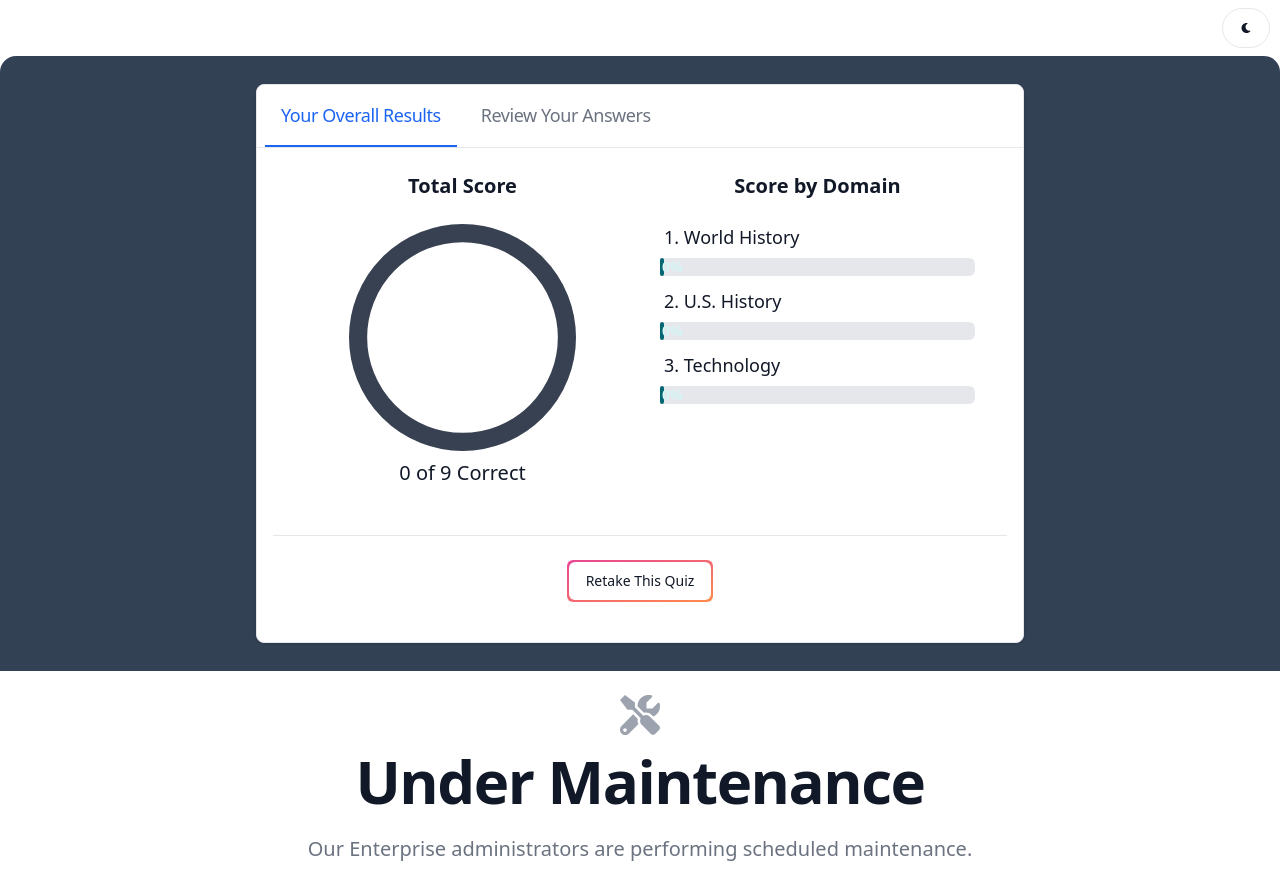
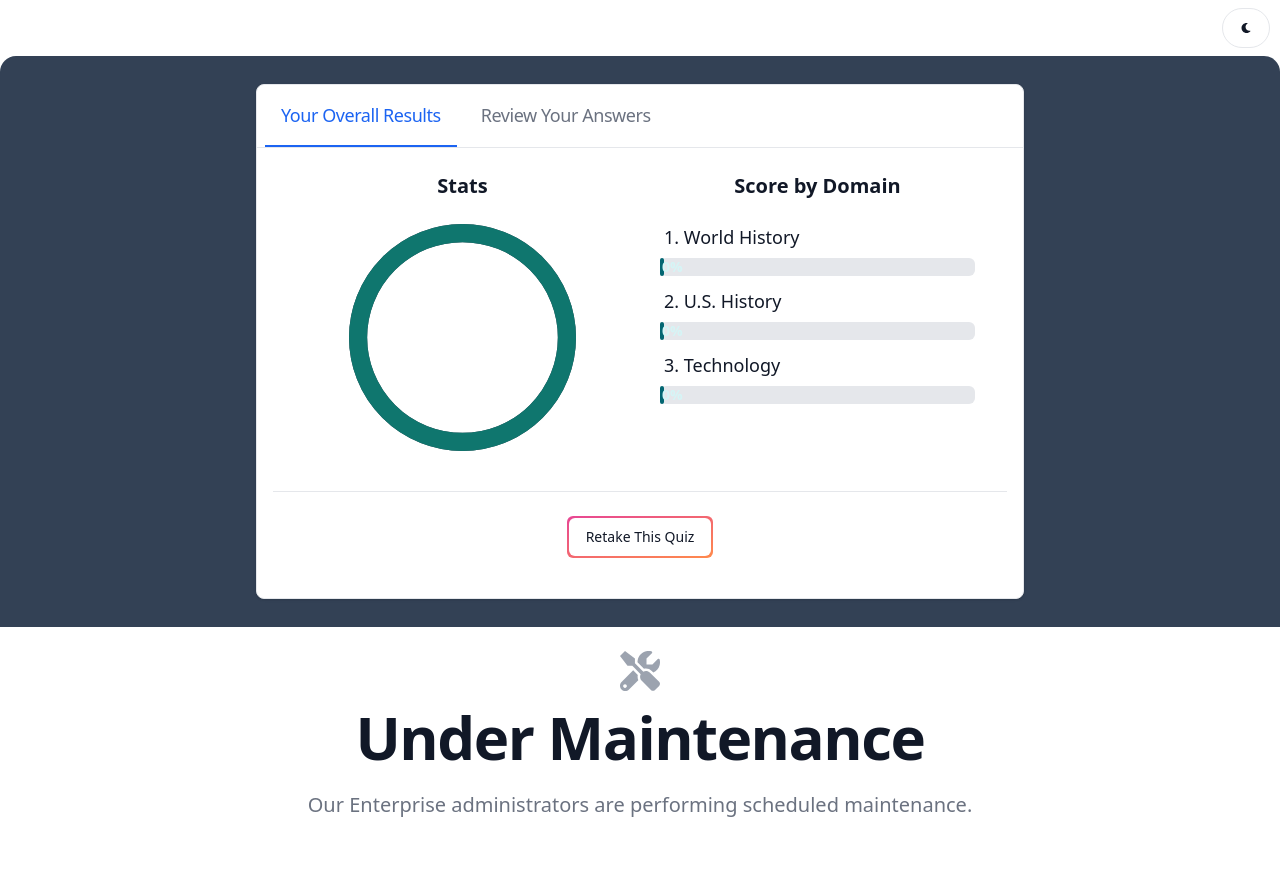
Before and after one commit to IAMAmanRaj/LearningPathway, a React (Vite) app in the folder client/: page /interest in a window 1280 px wide. Both pictures are taken after a click on the button "Score My Quiz". After the commit the page ends 843 px from the top, so only its background shows below. Built offline with nearby package versions, Linux system fonts and the light colour scheme.

Commit message:
Configure Changes for pathway logic

```diff
--- a/client/src/components/ProgressCard.jsx
+++ b/client/src/components/ProgressCard.jsx
@@ -14,8 +14,9 @@
                     </h2>
                     <button
                         type="button"
-                        className="text-gray-900 bg-white border border-gray-300 focus:outline-none hover:bg-gray-100 font-medium rounded-full text-xs sm:text-sm px-5 py-2.5 me-2 mb-2 dark:bg-gray-800 dark:text-white dark:border-gray-600 dark:hover:bg-gray-700 dark:hover:border-gray-600 dark:focus:ring-gray-700"
+                        className="text-gray-900 bg-white border border-gray-800 focus:outline-none hover:bg-gray-300  rounded-full text-[13px] sm:text-sm px-5 py-2.5 me-2 mb-2 dark:bg-gray-800 dark:text-white dark:border-gray-600 dark:hover:bg-gray-700 dark:hover:border-gray-600 dark:focus:ring-gray-700"
                         onClick={handleProgressToggle}
+
                         >
                         Return to Quiz
                     </button>
--- a/client/src/components/QuestionCard.jsx
+++ b/client/src/components/QuestionCard.jsx
@@ -39,7 +39,7 @@
                             className={
                                 selectedAnswerID === answerOption.answerID
                                 ? 'w-full text-left font-semibold text-gray-900 bg-white border border-gray-300 focus:outline-none hover:bg-gray-100 focus:ring-4 focus:ring-gray-200 rounded-md text-base px-5 py-2.5 mr-2 mb-2 dark:bg-gray-600 dark:text-white dark:border-gray-600 dark:hover:bg-gray-700 dark:hover:border-gray-600 dark:focus:ring-gray-500'
-                                : 'w-full text-left font-thin text-gray-900 hover:text-white border-[1.5px] border-blue-700  hover:bg-gray-900 focus:ring-4 focus:outline-none focus:ring-gray-300  rounded-md text-base px-5 py-2.5 mr-2 mb-2 dark:border-gray-600 dark:text-gray-100 dark:hover:text-white dark:hover:bg-gray-600 dark:focus:ring-gray-800'
+                                : 'w-full text-left text-gray-900  border-[2.5px]  hover:bg-gray-300 hover:text-zinc-900  focus:ring-4 focus:outline-none focus:ring-gray-300  rounded-md text-base px-5 py-2.5 mr-2 mb-2 dark:border-gray-600 dark:text-gray-100 dark:hover:text-white dark:hover:bg-gray-600 dark:focus:ring-gray-800'
                             }
                             >
                             {answerOption.answerText}
--- a/client/src/components/ScoreReportCard.jsx
+++ b/client/src/components/ScoreReportCard.jsx
@@ -12,7 +12,7 @@
         return Array.from(domainNumbers);
     };
 
-    const scorePercentage = Math.round(props.score/props.quizLength*100)
+
 
     const [currentTab, setCurrentTab] = useState('tab1');
     const tabList = [
@@ -23,22 +23,19 @@
             <div className="tab-content p-3 flex flex-col sm:flex-row ">
                 <div className='w-12/12 sm:w-6/12 items-center justify-between mb-4 text-center space-y-4'>
                     <h2 className='text-xl sm:pb-3 font-bold leading-none text-gray-900 dark:text-white'>
-                        Total Score
+                        Stats
                     </h2>
 
                     <div className='px-16'>
                         <CircularProgressbar
-                            value={scorePercentage}
-                            text={scorePercentage+'%'}
+
                             styles={buildStyles({
                                 textColor: "white",
                                 pathColor: "#0f766e",
                                 trailColor: "#374151",
                             })}
                         />
-                        <h3 className='text-xl leading-none text-gray-900 dark:text-white py-3'>
-                            {props.score} of {props.quizLength} Correct
-                        </h3>
+
                     </div>
 
                 </div>
@@ -81,16 +78,13 @@
                             key={answerOption.answerID}
 
                             className={
-                                //answer was selected and is not correct
-                                props.selectedAnswerID === answerOption.answerID && answerOption.answerID !== props.question.correctResponse ?
-                                'w-full text-left font-semibold text-gray-900 bg-white border border-gray-300 focus:outline-none focus:ring-4 focus:ring-gray-200 rounded-md text-base px-5 py-2.5 mr-2 mb-2 dark:bg-red-600/50 dark:text-white dark:border-red-800/50 dark:focus:ring-red-600/50'
+                                //answer was selected
+                                props.selectedAnswerID === answerOption.answerID ?
+                                'w-full text-left font-semibold text-gray-900 bg-green-400 border-[2px] border-black dark:border-slate-200 focus:outline-none focus:ring-4 focus:ring-gray-200 rounded-md text-base px-5 py-2.5 mr-2 mb-2'
                                 :
-                                //answer was selected and is correct
-                                props.selectedAnswerID === answerOption.answerID && answerOption.answerID === props.question.correctResponse ?
-                                'w-full text-left font-semibold text-gray-900 bg-white border border-gray-300 focus:outline-none focus:ring-4 focus:ring-gray-200 rounded-md text-base px-5 py-2.5 mr-2 mb-2 dark:bg-teal-600 dark:text-white dark:border-teal-600 dark:focus:ring-teal-500'
-                                :
+
                                 //everything else
-                                'w-full text-left font-thin text-gray-900 border border-gray-800 focus:ring-4 focus:outline-none focus:ring-gray-300 rounded-md text-base px-5 py-2.5 mr-2 mb-2 dark:border-gray-600 dark:text-gray-100 dark:focus:ring-gray-800'
+                                'w-full text-left font-thin text-gray-900 border bg-slate-300 border-gray-800 focus:ring-4 focus:outline-none focus:ring-gray-300 rounded-md text-base px-5 py-2.5 mr-2 mb-2 dark:border-gray-600 dark:text-gray-900 dark:focus:ring-gray-800'
                             }
                             >
                             {answerOption.answerText}
@@ -98,13 +92,11 @@
                     ))}
 
 
-                    {props.selectedAnswerID === props.question.correctResponse ?
-                    <p className="my-3 text-gray-800 text-base dark:text-teal-500"> <FontAwesomeIcon icon={faCheck} style={{color: "#009688",}} /> You answered this question correctly.</p>
-                    :
-                    props.selectedAnswerID !== props.question.correctResponse && props.selectedAnswerID !== null ?
-                    <p className="my-3 text-gray-800 text-base dark:text-red-600"> <FontAwesomeIcon icon={faXmark} style={{color: "#DC3545",}} /> You answered this question incorrectly.</p>
-                    :
-                    <p className="my-3 text-gray-800 text-base dark:text-red-600"> <FontAwesomeIcon icon={faXmark} style={{color: "#DC3545",}} /> You did not answer this question.</p>
+                    {props.selectedAnswerID === null ?
+                     <p className="my-3 text-gray-800 text-base dark:text-red-600"> <FontAwesomeIcon icon={faXmark} style={{color: "#DC3545",}} /> You did not answer this question.</p>
+
+                    : <p className="my-3 text-gray-800 text-base dark:text-teal-500"> <FontAwesomeIcon icon={faCheck} style={{color: "#009688",}} /> Your response was recorded successfully.</p>
+
                     }
 
                     <p className='font-bold text-gray-800 text-base dark:text-gray-300 leading-tight'>Explanation<br/>
--- a/client/src/pages/Interest.jsx
+++ b/client/src/pages/Interest.jsx
@@ -124,7 +124,7 @@
                     :
                     showScore? (
                     <ScoreReportCard
-                    score={score}
+
                     quizLength={questions.length}
                     questions={questions}
                     domainScore={domainScore}
```
